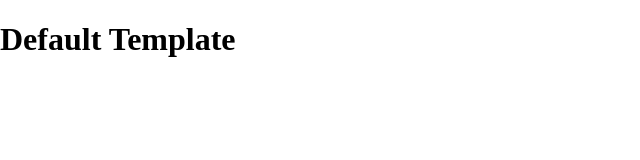
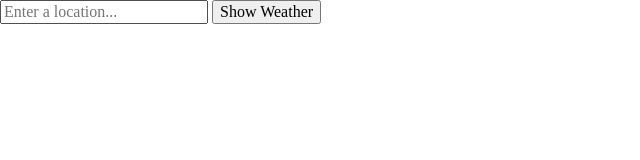
Before and after one commit to goldenvertex42/odin-weather-app, a website built with webpack: page src/template.html in a window 1280 px wide. Shown: the whole page, without its empty margins (0-640 px from the left). Built offline with nearby package versions, Linux system fonts and the light colour scheme.

Commit message:
Create html template for DOM maninpulation

```diff
--- a/src/template.html
+++ b/src/template.html
@@ -3,9 +3,17 @@
 <head>
     <meta charset="UTF-8">
     <meta name="viewport" content="width=device-width, initial-scale=1.0">
-    <title>Default Template</title>
+    <title>Weather Forecast</title>
 </head>
 <body>
-    <h1 class="title">Default Template</h1>
+    <div class="main-container">
+        <div class="location-input-container" role="search">
+            <input aria-label="location input" type="text" id="location-input" placeholder="Enter a location...">
+            <button aria-label="search" id="location-input-btn">Show Weather</button>
+        </div>
+        <div class="weather-info-card">
+
+        </div>
+    </div>
 </body>
 </html>
```
